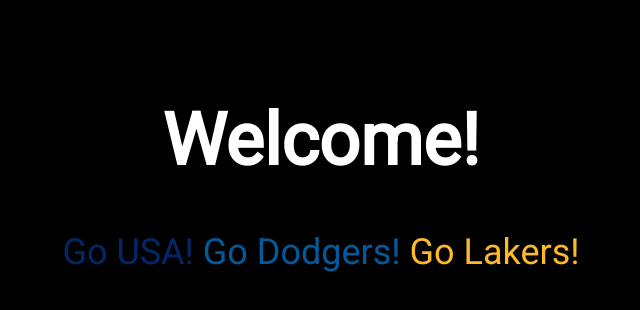
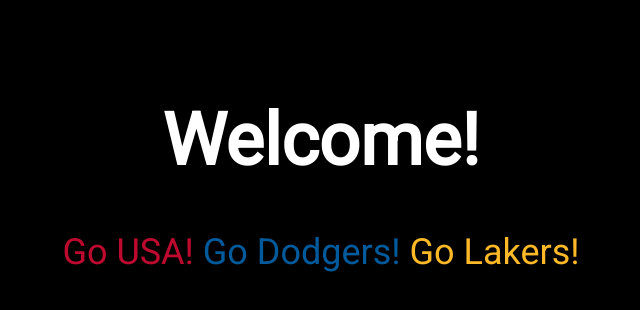
Before and after one commit to PatrickKwong/PatrickKwong.github.io, a plain HTML site: page index.html in a window 1280 px wide. Shown: the whole page, without its empty margins (319-959 px from the left). Drawn offline with Linux system fonts and the light colour scheme.

Commit message:
Update index.html
change usa to red

```diff
--- a/index.html
+++ b/index.html
@@ -34,7 +34,7 @@
   <body>
     <br />
     <h1>Welcome!</h1>
-    <a href="https://apnews.com/article/joe-biden-wins-white-house-ap-fd58df73aa677acb74fce2a69adb71f9" style="color:#002868; text-decoration:none;">Go USA!</a>
+    <a href="https://apnews.com/article/joe-biden-wins-white-house-ap-fd58df73aa677acb74fce2a69adb71f9" style="color:#BF0A30; text-decoration:none;">Go USA!</a>
     <a href="http://www.dodgers.com" style="color:#005A9C; text-decoration:none;">Go Dodgers!</a>
     <a href="http://www.lakers.com" style="color:#fdb927; text-decoration:none;">Go Lakers!</a>
   </body>
```
